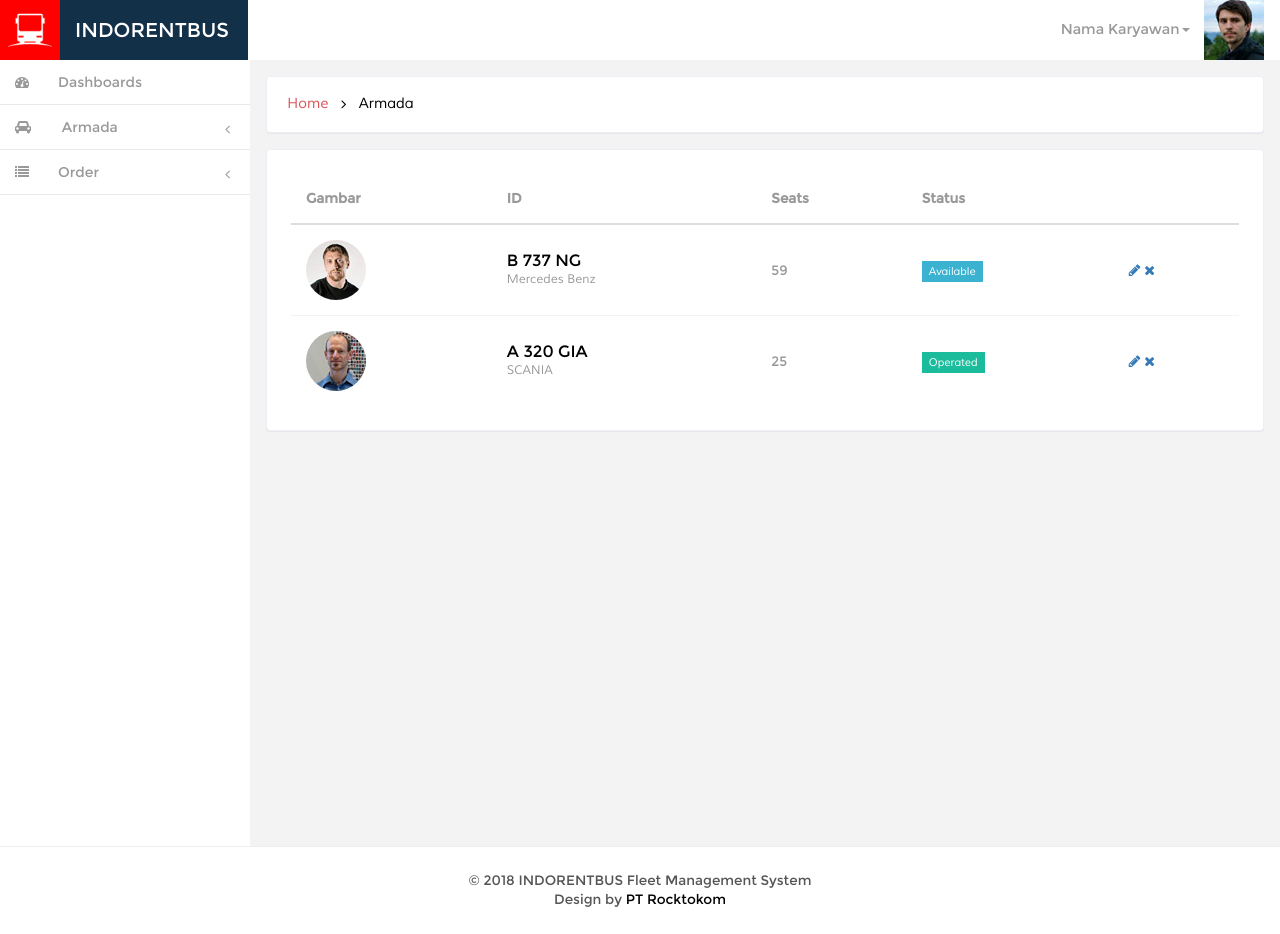
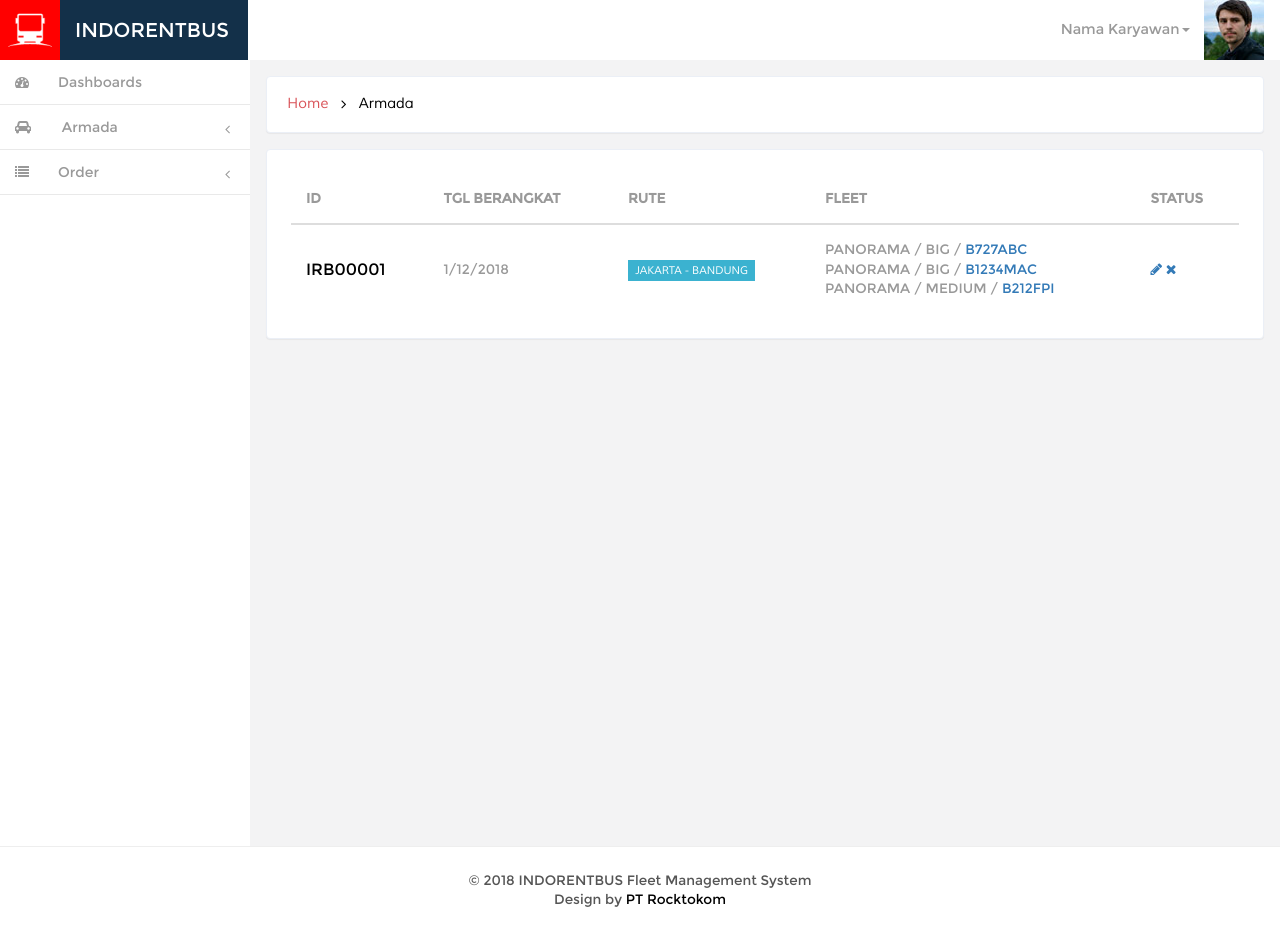
Before and after one commit to kemtol/indorentbus, a Jekyll site: the page built from laman/orders.html, in a window 1280 px wide. Built offline with Jekyll 4.4.1, drawn with Linux system fonts in a browser that asks for light colours; nearby versions of some CDN libraries; Markdown is read by kramdown in place of the engine named in the settings; comment, search, counter and statistics services are not loaded.

Commit message:
Update orders.html

```diff
--- a/laman/orders.html
+++ b/laman/orders.html
@@ -18,49 +18,36 @@ permalink: /orders/
         <table class="table">
 		<thead>
 			<tr>
-				<th>Gambar</th>
 				<th>ID</th>
-				<th>Seats</th>
-				<th>Status</th>
-				<th>&nbsp</th>
+				<th>TGL BERANGKAT</th>
+				<th>RUTE</th>
+				<th>FLEET</th>
+				<th>STATUS</th>
 			</tr>
 		</thead>
 		<tbody>
 			<tr class="table-row">
-			    <td class="table-img">
-			       <img src="{{site.url}}/images/in.jpg" alt="">
+			    <td class="table-text">
+				<h6>IRB00001</h6>
 			    </td>
-			    <td class="table-text">
-				<h6>B 737 NG</h6>
-				<p>Mercedes Benz</p>
+
+			    <td class="march">
+			       1/12/2018
 			    </td>
-			    <td class="march">
-			       59
+
+			    <td>
+				<span class="fam">JAKARTA - BANDUNG</span>
 			    </td>
+
 			    <td>
-				<span class="fam">Available</span>
+				    <div>PANORAMA / BIG / <a href="">B727ABC</a></div>
+				    <div>PANORAMA / BIG / <a href="">B1234MAC</a></div>
+				    <div>PANORAMA / MEDIUM / <a href="">B212FPI</a></div>
 			    </td>
-			     <td>
+
+			    <td>
 				<a href="" class="fa fa-pencil"></a> <a href="" class="fa fa-times"></a>
 
-			    </td>
-			</tr>
-			<tr class="table-row">
-			    <td class="table-img">
-			       <img src="{{site.url}}/images/in1.jpg" alt="">
-			    </td>
-			    <td class="table-text">
-				<h6>A 320 GIA</h6>
-				<p>SCANIA</p>
-			    </td>
-			    <td class="march">
-				25
-			    </td>
-			    <td>
-				<span class="mar">Operated</span>
-			    </td>
-			     <td>
-				<a href="" class="fa fa-pencil"></a> <a href="" class="fa fa-times"></a>
 			    </td>
 			</tr>
 		</tbody>
```
